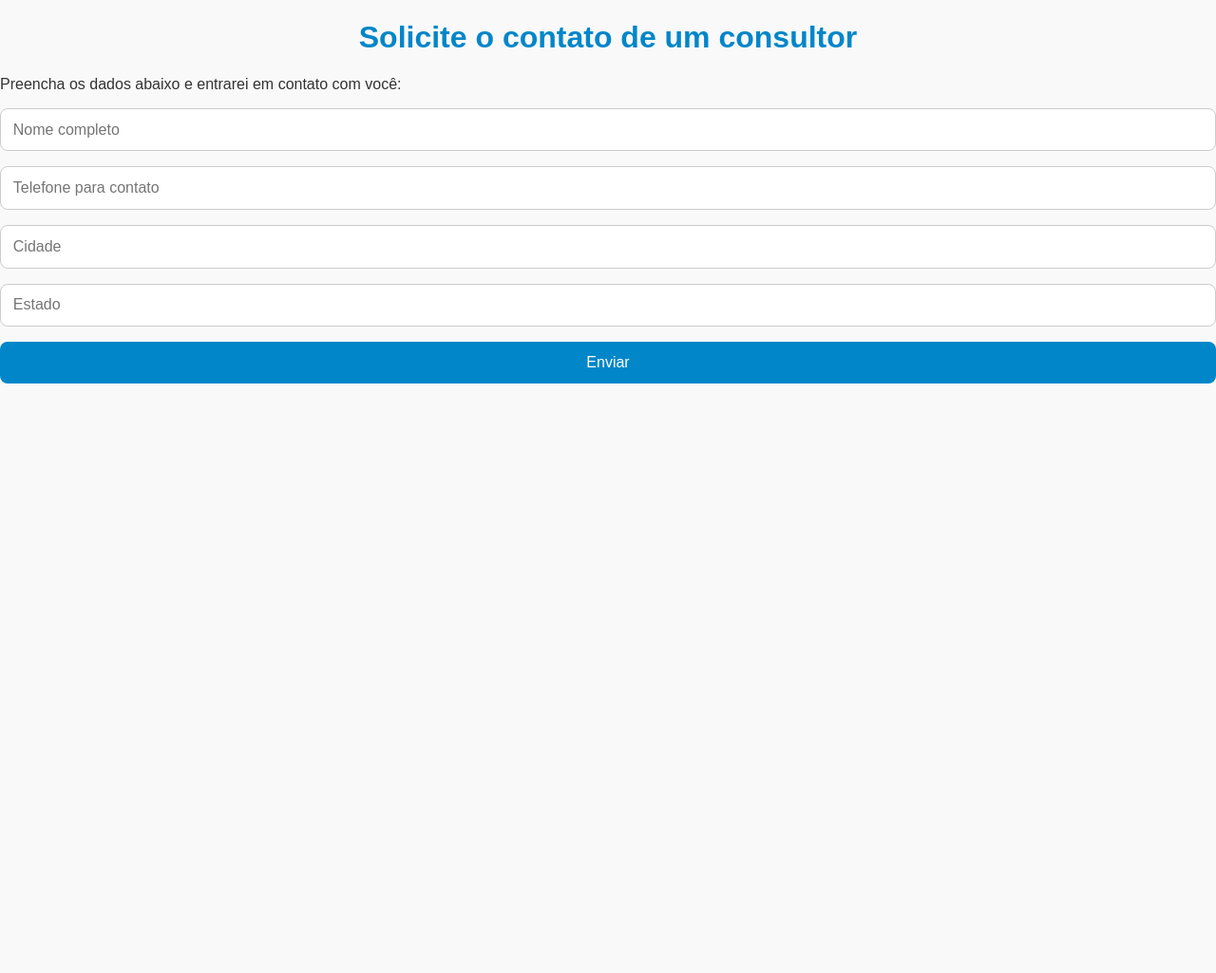
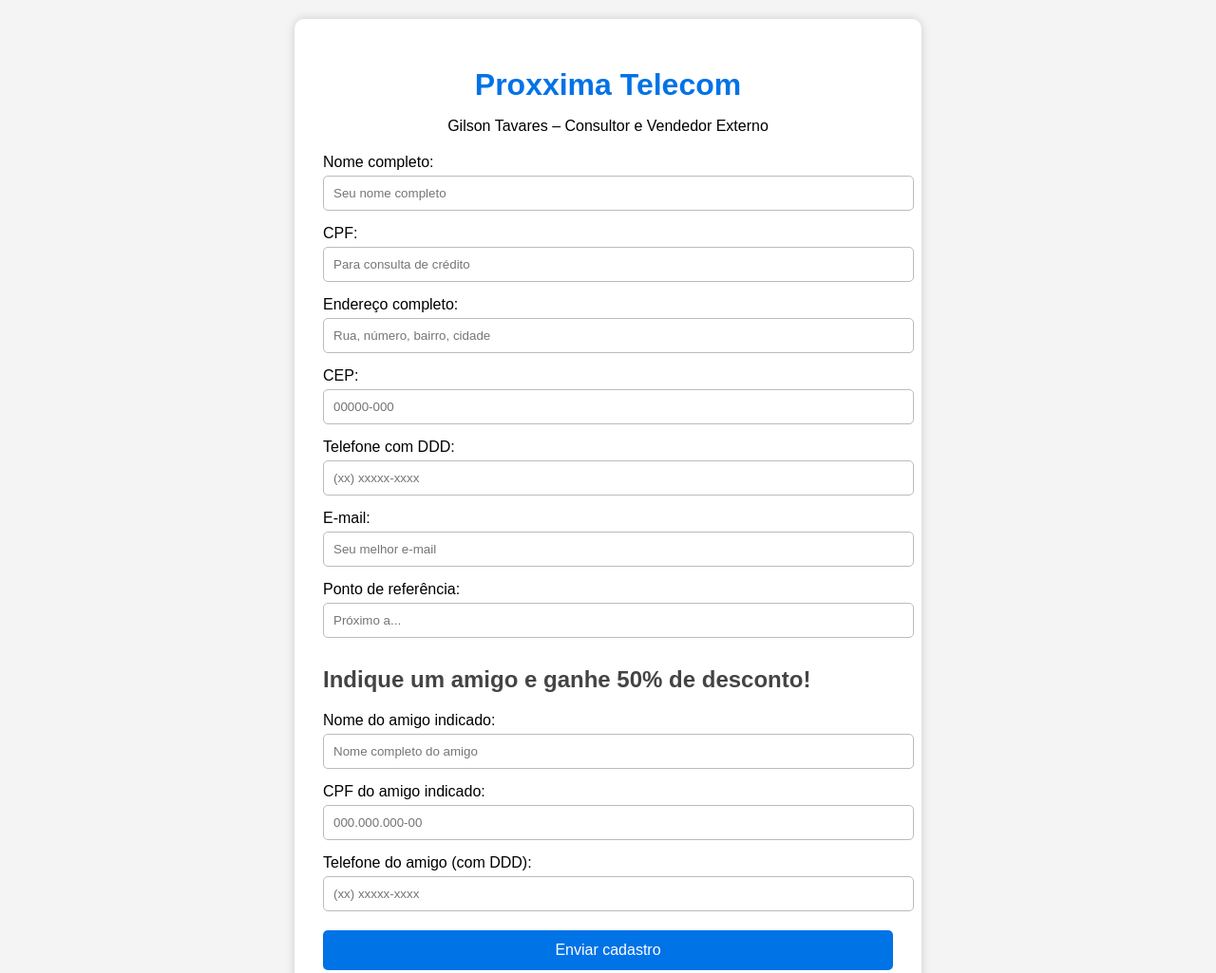
Before and after one commit to 11gil/formulario-proxxima, a plain HTML site: page index.html in a window 1280 px wide. Shown: the top 1025 px of the page at 95% size. Before the commit the page ends 800 px from the top, so only its background shows below. Drawn offline with Linux system fonts and the light colour scheme.

Commit message:
Implementação da identidade visual e campo de indicação no formulário

```diff
--- a/index.html
+++ b/index.html
@@ -2,30 +2,56 @@
 <html lang="pt-BR">
 <head>
   <meta charset="UTF-8" />
-  <meta name="viewport" content="width=device-width, initial-scale=1.0"/>
-  <title>Cadastro - Proxxima</title>
+  <meta name="viewport" content="width=device-width, initial-scale=1.0" />
+  <title>Cadastro - Proxxima Telecom</title>
   <link rel="stylesheet" href="styles.css" />
 </head>
 <body>
-  <main>
-    <h1>Solicite o contato de um consultor</h1>
-    <p>Preencha os dados abaixo e entrarei em contato com você:</p>
+  <div class="container">
+    <header>
+      <h1>Proxxima Telecom</h1>
+      <p>Gilson Tavares – Consultor e Vendedor Externo</p>
+    </header>
 
     <form action="https://formsubmit.co/gilson.tavares1510@gmail.com" method="POST">
-      <input type="text" name="nome" placeholder="Nome completo" required />
-      <input type="tel" name="telefone" placeholder="Telefone para contato" required />
-      <input type="text" name="cidade" placeholder="Cidade" required />
-      <input type="text" name="estado" placeholder="Estado" required />
-
-      <!-- Proteção contra spam -->
+      <!-- Oculta o captcha e redireciona após envio -->
       <input type="hidden" name="_captcha" value="false" />
-
-      <!-- Redirecionamento após envio -->
       <input type="hidden" name="_next" value="https://formulario-proxxima.vercel.app/obrigado.html" />
 
+      <label for="nome">Nome completo:</label>
+      <input type="text" id="nome" name="Nome" required placeholder="Seu nome completo" />
 
-      <button type="submit">Enviar</button>
+      <label for="cpf">CPF:</label>
+      <input type="text" id="cpf" name="CPF" required placeholder="Para consulta de crédito" />
+
+      <label for="endereco">Endereço completo:</label>
+      <input type="text" id="endereco" name="Endereço" required placeholder="Rua, número, bairro, cidade" />
+
+      <label for="cep">CEP:</label>
+      <input type="text" id="cep" name="CEP" required placeholder="00000-000" />
+
+      <label for="telefone">Telefone com DDD:</label>
+      <input type="tel" id="telefone" name="Telefone" required placeholder="(xx) xxxxx-xxxx" />
+
+      <label for="email">E-mail:</label>
+      <input type="email" id="email" name="Email" required placeholder="Seu melhor e-mail" />
+
+      <label for="referencia">Ponto de referência:</label>
+      <input type="text" id="referencia" name="Referência" placeholder="Próximo a..." />
+
+      <h2>Indique um amigo e ganhe 50% de desconto!</h2>
+
+      <label for="indicado-nome">Nome do amigo indicado:</label>
+      <input type="text" id="indicado-nome" name="Nome do indicado" placeholder="Nome completo do amigo" />
+
+      <label for="indicado-cpf">CPF do amigo indicado:</label>
+      <input type="text" id="indicado-cpf" name="CPF do indicado" placeholder="000.000.000-00" />
+
+      <label for="indicado-telefone">Telefone do amigo (com DDD):</label>
+      <input type="tel" id="indicado-telefone" name="Telefone do indicado" placeholder="(xx) xxxxx-xxxx" />
+
+      <button type="submit">Enviar cadastro</button>
     </form>
-  </main>
+  </div>
 </body>
 </html>
--- a/styles.css
+++ b/styles.css
@@ -1,60 +1,57 @@
 body {
+  font-family: Arial, sans-serif;
+  background-color: #f4f4f4;
+  padding: 20px;
   margin: 0;
-  padding: 0;
-  font-family: Arial, sans-serif;
-  background-color: #f9f9f9;
-  color: #333333;
 }
 
 .container {
   max-width: 600px;
-  margin: 3rem auto;
-  padding: 2rem;
-  background-color: white;
-  border-radius: 12px;
-  box-shadow: 0 2px 8px rgba(0, 0, 0, 0.1);
+  margin: auto;
+  background: white;
+  padding: 30px;
+  border-radius: 10px;
+  box-shadow: 0 0 10px #ccc;
 }
 
-h1, h2 {
-  color: #0086c9;
+header {
   text-align: center;
+  margin-bottom: 20px;
 }
 
-form {
-  display: flex;
-  flex-direction: column;
-  gap: 1rem;
+h1 {
+  color: #0073e6;
+  margin-bottom: 5px;
 }
 
-input[type="text"],
-input[type="email"],
-input[type="tel"],
-select,
-textarea {
-  padding: 0.8rem;
-  border: 1px solid #ccc;
-  border-radius: 8px;
-  font-size: 1rem;
+h2 {
+  color: #444;
+  margin-top: 30px;
+}
+
+label {
+  display: block;
+  margin: 15px 0 5px;
+}
+
+input {
+  width: 100%;
+  padding: 10px;
+  border: 1px solid #bbb;
+  border-radius: 5px;
 }
 
 button {
-  padding: 0.8rem;
-  background-color: #0086c9;
+  margin-top: 20px;
+  padding: 12px;
+  width: 100%;
+  background-color: #0073e6;
   color: white;
   border: none;
-  border-radius: 8px;
-  font-size: 1rem;
-  cursor: pointer;
-  transition: background-color 0.3s ease;
+  border-radius: 5px;
+  font-size: 16px;
 }
 
 button:hover {
-  background-color: #005b8a;
+  background-color: #005bb5;
 }
-
-footer {
-  text-align: center;
-  margin-top: 2rem;
-  font-size: 0.9rem;
-  color: #777;
-}
```
Also changed, not shown: obrigado.html (+7 -34 lines).
